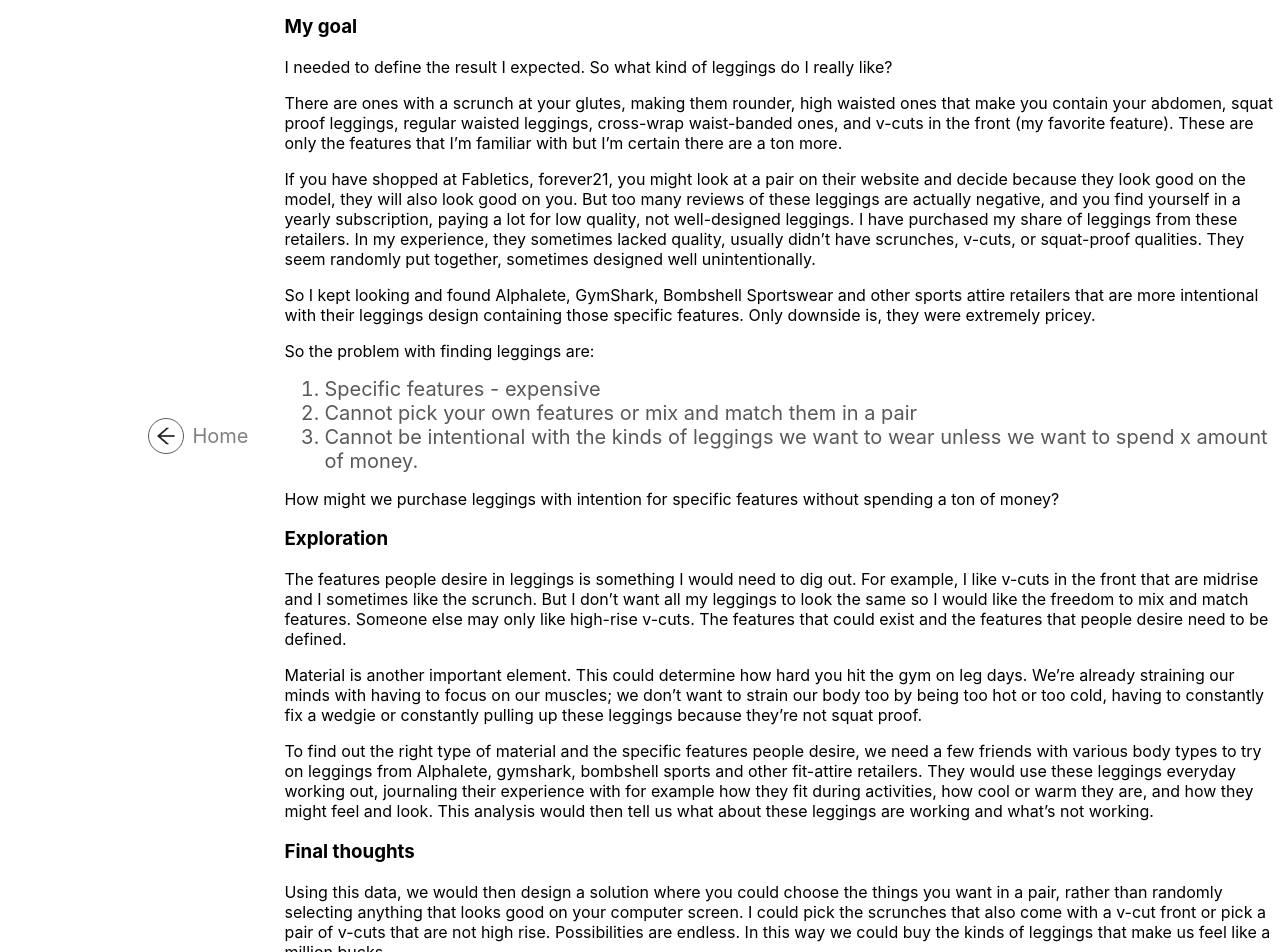
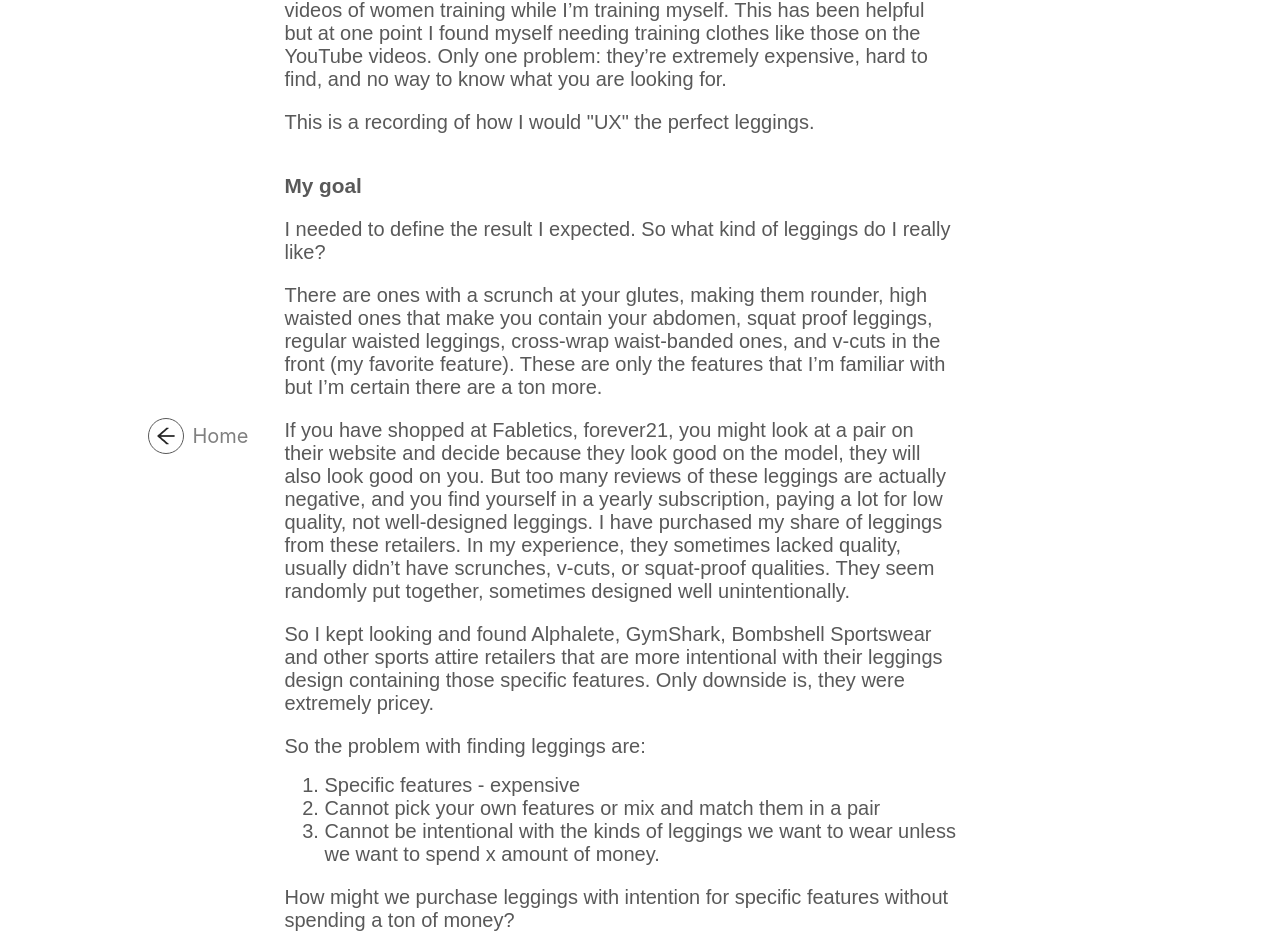
Before and after one commit to vishalicious213/mahiya, a React (Create React App) app: page /leggings in a window 1280 px wide. Shown: the part 332-1284 px from the top of the page. Built offline with nearby package versions, Linux system fonts and the light colour scheme.

Commit message:
updated Leggings

```diff
--- a/src/components/thoughts/Leggings.js
+++ b/src/components/thoughts/Leggings.js
@@ -3,33 +3,33 @@ import '../../styles/thoughts.css'
 
 function Leggings() {
     return (
-        <div>
-            <h3>My quest with leggings</h3>
-            <p>There was a time in my life when I used to train heavy. My lower body was so built I almost can’t believe they were mine (haha). Gone are those days. Recently however after a long five-year hiatus from that, I decided to begin some of those old routines. But because it’s been such a long time, I’m needing to train my mind to focus. So, I began watching hours of YouTube videos of women training while I’m training myself. This has been helpful but at one point I found myself needing training clothes like those on the YouTube videos. Only one problem: they’re extremely expensive, hard to find, and no way to know what you are looking for.</p>
-            <p>This is a recording of how I would “UX” the perfect leggings.</p>
+        <div id='thoughts'>
+            <h3 className='thought-title-2'>My quest with leggings</h3>
+            <p className='thought-text-2'>There was a time in my life when I used to train heavy. My lower body was so built I almost can’t believe they were mine (haha). Gone are those days. Recently however after a long five-year hiatus from that, I decided to begin some of those old routines. But because it’s been such a long time, I’m needing to train my mind to focus. So, I began watching hours of YouTube videos of women training while I’m training myself. This has been helpful but at one point I found myself needing training clothes like those on the YouTube videos. Only one problem: they’re extremely expensive, hard to find, and no way to know what you are looking for.</p>
+            <p className='thought-text-2'>This is a recording of how I would "UX" the perfect leggings.</p>
 
-            <h3>My goal</h3>
-            <p>I needed to define the result I expected. So what kind of leggings do I really like?</p>
-            <p>There are ones with a scrunch at your glutes, making them rounder, high waisted ones that make you contain your abdomen, squat proof leggings, regular waisted leggings, cross-wrap waist-banded ones, and v-cuts in the front (my favorite feature). These are only the features that I’m familiar with but I’m certain there are a ton more.</p>
-            <p>If you have shopped at Fabletics, forever21, you might look at a pair on their website and decide because they look good on the model, they will also look good on you. But too many reviews of these leggings are actually negative, and you find yourself in a yearly subscription, paying a lot for low quality, not well-designed leggings. I have purchased my share of leggings from these retailers. In my experience, they sometimes lacked quality, usually didn’t have scrunches, v-cuts, or squat-proof qualities. They seem randomly put together, sometimes designed well unintentionally.</p>
-            <p>So I kept looking and found Alphalete, GymShark, Bombshell Sportswear and other sports attire retailers that are more intentional with their leggings design containing those specific features. Only downside is, they were extremely pricey.</p>
-            <p>So the problem with finding leggings are:</p>
-            <ol>
-                <li>Specific features - expensive</li>
-                <li>Cannot pick your own features or mix and match them in a pair</li>
-                <li>Cannot be intentional with the kinds of leggings we want to wear unless we want to spend x amount of money.</li>
-            </ol>
-            <p>How might we purchase leggings with intention for specific features without spending a ton of money?</p>
+            <div>
+                <h3 className='thought-title-2'>My goal</h3>
+                <p className='thought-text-2'>I needed to define the result I expected. So what kind of leggings do I really like?</p>
+                <p className='thought-text-2'>There are ones with a scrunch at your glutes, making them rounder, high waisted ones that make you contain your abdomen, squat proof leggings, regular waisted leggings, cross-wrap waist-banded ones, and v-cuts in the front (my favorite feature). These are only the features that I’m familiar with but I’m certain there are a ton more.</p>
+                <p className='thought-text-2'>If you have shopped at Fabletics, forever21, you might look at a pair on their website and decide because they look good on the model, they will also look good on you. But too many reviews of these leggings are actually negative, and you find yourself in a yearly subscription, paying a lot for low quality, not well-designed leggings. I have purchased my share of leggings from these retailers. In my experience, they sometimes lacked quality, usually didn’t have scrunches, v-cuts, or squat-proof qualities. They seem randomly put together, sometimes designed well unintentionally.</p>
+                <p className='thought-text-2'>So I kept looking and found Alphalete, GymShark, Bombshell Sportswear and other sports attire retailers that are more intentional with their leggings design containing those specific features. Only downside is, they were extremely pricey.</p>
+                <p className='thought-text-2'>So the problem with finding leggings are:</p>
+                <ol>
+                    <li className='thought-text-2'>Specific features - expensive</li>
+                    <li className='thought-text-2'>Cannot pick your own features or mix and match them in a pair</li>
+                    <li className='thought-text-2'>Cannot be intentional with the kinds of leggings we want to wear unless we want to spend x amount of money.</li>
+                </ol>
+                <p className='thought-text-2'>How might we purchase leggings with intention for specific features without spending a ton of money?</p>
+            </div>
 
-            <h3>Exploration</h3>
-            <p>The features people desire in leggings is something I would need to dig out. For example, I like v-cuts in the front that are midrise and I sometimes like the scrunch. But I don’t want all my leggings to look the same so I would like the freedom to mix and match features. Someone else may only like high-rise v-cuts. The features that could exist and the features that people desire need to be defined.</p>
+            <h3 className='thought-title-2'>Exploration</h3>
+            <p className='thought-text-2'>The features people desire in leggings is something I would need to dig out. For example, I like v-cuts in the front that are midrise and I sometimes like the scrunch. But I don’t want all my leggings to look the same so I would like the freedom to mix and match features. Someone else may only like high-rise v-cuts. The features that could exist and the features that people desire need to be defined.</p>
+            <p className='thought-text-2'>Material is another important element. This could determine how hard you hit the gym on leg days. We’re already straining our minds with having to focus on our muscles; we don’t want to strain our body too by being too hot or too cold, having to constantly fix a wedgie or constantly pulling up these leggings because they’re not squat proof.</p>
+            <p className='thought-text-2'>To find out the right type of material and the specific features people desire, we need a few friends with various body types to try on leggings from Alphalete, gymshark, bombshell sports and other fit-attire retailers. They would use these leggings everyday working out, journaling their experience with for example how they fit during activities, how cool or warm they are, and how they might feel and look. This analysis would then tell us what about these leggings are working and what’s not working.</p>
 
-            <p>Material is another important element. This could determine how hard you hit the gym on leg days. We’re already straining our minds with having to focus on our muscles; we don’t want to strain our body too by being too hot or too cold, having to constantly fix a wedgie or constantly pulling up these leggings because they’re not squat proof.</p>
-
-            <p>To find out the right type of material and the specific features people desire, we need a few friends with various body types to try on leggings from Alphalete, gymshark, bombshell sports and other fit-attire retailers. They would use these leggings everyday working out, journaling their experience with for example how they fit during activities, how cool or warm they are, and how they might feel and look. This analysis would then tell us what about these leggings are working and what’s not working.</p>
-
-            <h3>Final thoughts</h3>
-            <p>Using this data, we would then design a solution where you could choose the things you want in a pair, rather than randomly selecting anything that looks good on your computer screen. I could pick the scrunches that also come with a v-cut front or pick a pair of v-cuts that are not high rise. Possibilities are endless. In this way we could buy the kinds of leggings that make us feel like a million bucks.</p>
+            <h3 className='thought-title-2'>Final thoughts</h3>
+            <p className='thought-text-2'>Using this data, we would then design a solution where you could choose the things you want in a pair, rather than randomly selecting anything that looks good on your computer screen. I could pick the scrunches that also come with a v-cut front or pick a pair of v-cuts that are not high rise. Possibilities are endless. In this way we could buy the kinds of leggings that make us feel like a million bucks.</p>
         </div>
     )
 }
--- a/src/styles/thoughts.css
+++ b/src/styles/thoughts.css
@@ -1,7 +1,7 @@
 #thoughts {
     display: flex;
     flex-wrap: wrap;
-    margin-top: 4.5rem;
+    max-width: 42rem;
 }
 
 .thought {
@@ -25,8 +25,7 @@
 
 .thought-text {
     font-family: 'Raleway', sans-serif;
-    font-size: 1.3rem;
-    /* line-height: 1.75; */
+    font-size: 1.25rem;
     color: var(--text-color);
 }
 
@@ -36,3 +35,20 @@
     font-weight: 600;
     color: #08979C;
 }
+
+.thought-text-2 {
+    font-family: 'Raleway', sans-serif;
+    font-size: 1.25rem;
+    font-weight: 400;
+    color: var(--text-color);
+    margin-bottom: 0;
+}
+
+.thought-title-2 {
+    font-family: 'Raleway', sans-serif;
+    font-weight: 600;
+    font-size: 1.3rem;
+    color: var(--text-color);
+    margin-top: 2.5rem;
+    margin-bottom: 0;
+}
```
